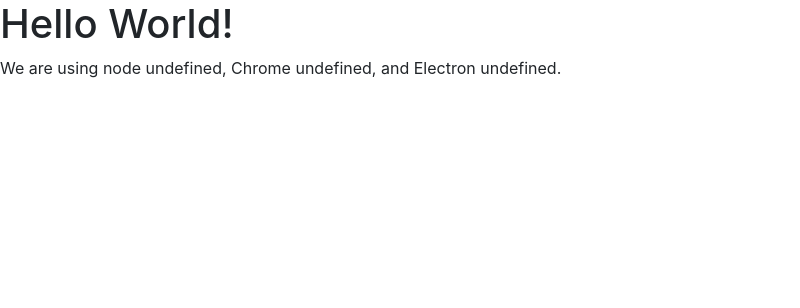
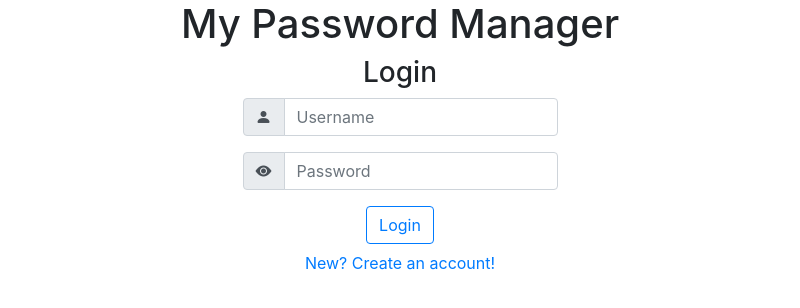
Before and after one commit to RichCerone/password-manager, an Electron app: page index.html in a window 800 px wide. Drawn offline with nearby package versions, Linux system fonts and the light colour scheme.

Commit message:
Added bootstrap icons. Fixed the way the scripts were being loaded for bootstrap/jquery. Login page setup.

```diff
--- a/index.html
+++ b/index.html
@@ -5,18 +5,71 @@
     <title>Hello World!</title>
     <meta http-equiv="Content-Security-Policy" content="script-src 'self' 'unsafe-inline';" />
     <link rel="stylesheet" href="./bootstrap/css/bootstrap-4.6.0.min.css" />
+    <link rel="stylesheet" href="./node_modules/bootstrap-icons/font/bootstrap-icons.css" />
 </head>
-<body style="background: white;">
-    <h1>Hello World!</h1>
-    <p>
-        We are using node <script>document.write(process.versions.node)</script>,
-        Chrome <script>document.write(process.versions.chrome)</script>,
-        and Electron <script>document.write(process.versions.electron)</script>.
-    </p>
+<body>
+    <div class="container-fluid">
+        <div class="d-flex justify-content-center">
+            <h1>My Password Manager</h1>
+        </div>
 
-    <script src="./jquery/jqeury-3.5.1.min.js"></script>
-    <script src="./popper/popper-1.16.1.min.js"></script>
-    <script src="./bootstrap/js/bootstrap-4.6.0.min.js"></script>
+        <div class="d-flex justify-content-center">
+            <div class="row">
+                <div class="col-12">
+                    <h3>Login</h3>
+                </div>
+            </div>
+        </div>
+        <!-- Username -->
+        <div class="d-flex justify-content-center">
+            <div class="row">
+                <div class="col-12">
+                    <div class="input-group mb-3">
+                        <div class="input-group-prepend">
+                            <span class="input-group-text" id="username"><i class="bi bi-person-fill"></i></span>
+                        </div>
+                        <input type="text" class="form-control" placeholder="Username" title="Username" aria-label="Username" aria-describedby="username" />
+                    </div>
+                </div>
+            </div>
+        </div>
+        <!-- Password -->
+        <div class="d-flex justify-content-center">
+            <div class="row">
+                <div class="col-12">
+                    <div class="input-group mb-3">
+                        <div class="input-group-prepend">
+                            <span class="input-group-text" id="password"><i class="bi bi-eye-fill"></i></span>
+                        </div>
+                        <input type="password" class="form-control" placeholder="Password" title="Password" aria-label="Password" aria-describedby="password" />
+                    </div>
+                </div>
+            </div>
+        </div>
+        <!-- Login action -->
+        <div class="d-flex justify-content-center">
+            <div class="row">
+                <div class="col-12">
+                    <button type="button" class="btn btn-outline-primary" id="login" title="Login">Login</button>
+                </div>
+            </div>
+        </div>
+        <!-- Signup action -->
+        <div class="d-flex justify-content-center">
+            <div class="row">
+                <div class="col-12">
+                    <button class="btn btn-link">New? Create an account!</button>
+                </div>
+            </div>
+        </div>
+    </div>
+
+    <script>
+        // This can be removed, when Bootstrap 5 is fully released.
+        window.jQuery = window.$ = require('./jquery/jqeury-3.5.1.min.js')
+    </script>
+    <script src="popper/popper-1.16.1.min.js"></script>
+    <script src="bootstrap/js/bootstrap-4.6.0.min.js"></script>
     <script src="renderer.js"></script>
 </body>
 </html>
--- a/package.json
+++ b/package.json
@@ -20,5 +20,8 @@
   "homepage": "https://github.com/RichCerone/password-manager#readme",
   "devDependencies": {
     "electron": "^11.3.0"
+  },
+  "dependencies": {
+    "bootstrap-icons": "^1.4.0"
   }
 }
```
Also changed, not shown: jquery/jqeury-3.5.1.min.js (renamed from jquery/jquery-3.5.1.min.js).
